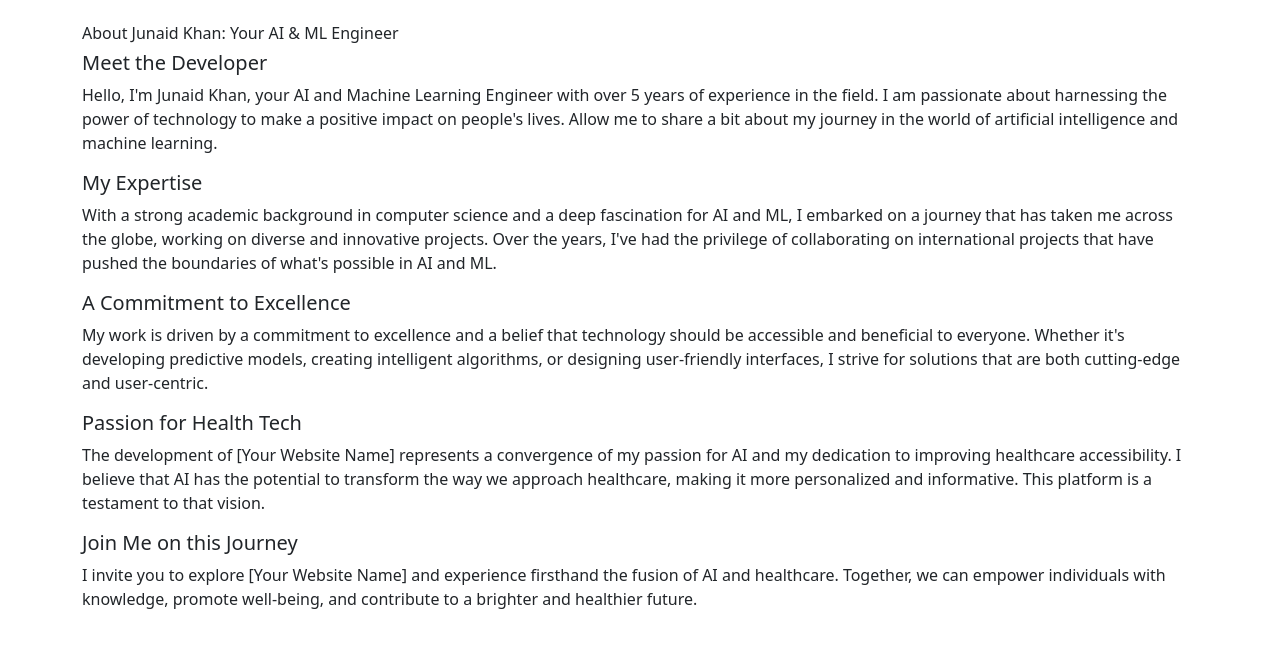
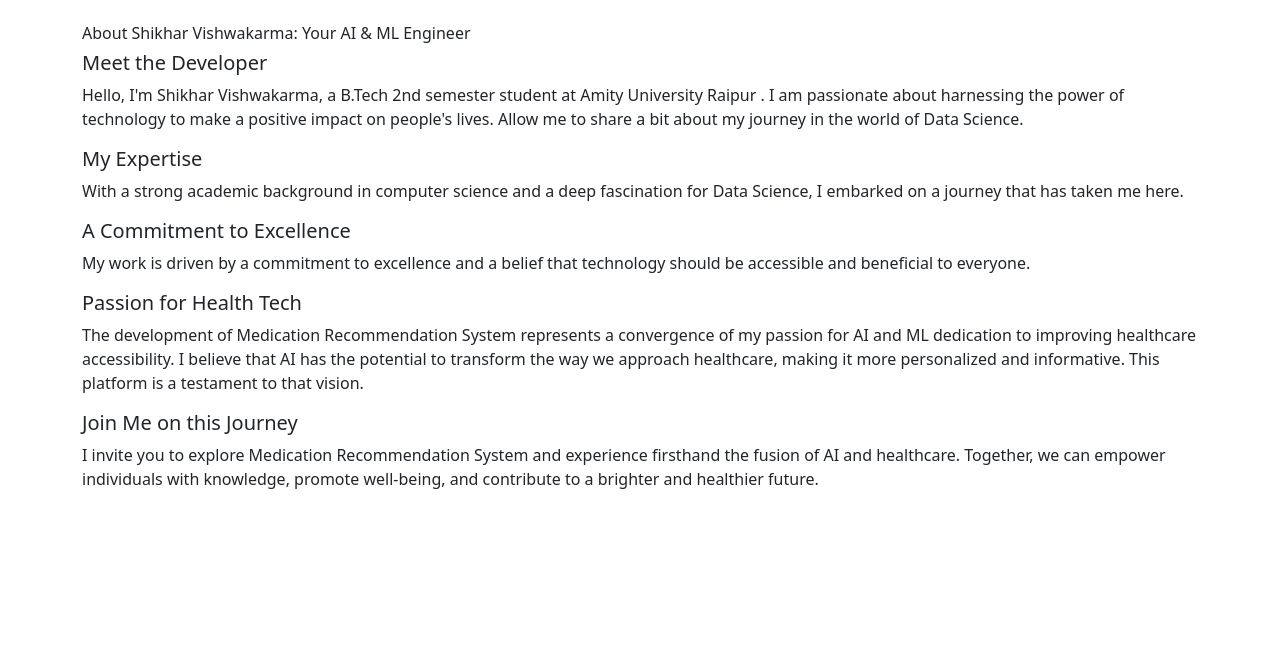
Before and after one commit to Biswajitn23/d2nutrimed, a Flask app: page /developer in a window 1280 px wide. Shown: the top 648 px of the page. Run offline with Flask 3, Linux system fonts and the light colour scheme; parts of the project's set-up code (start-up, migrations or seed data) failed here and were passed over.

Commit message:
updated file of HTML

```diff
--- a/templates/about.html
+++ b/templates/about.html
@@ -38,7 +38,7 @@
 </h3>
 <p>We invite you to explore our platform, engage with our educational content, and take control of your health journey. Together, we can revolutionize the way individuals access and understand healthcare information.
 </p>
-<p>Thank you for choosing [Your Website Name] as your trusted health companion. We are here to empower you with knowledge, support, and a brighter, healthier future.
+<p>Thank you for choosing Medication Recommendation System as your trusted health companion. We are here to empower you with knowledge, support, and a brighter, healthier future.
 </p>
 
     </div>
--- a/templates/contact.html
+++ b/templates/contact.html
@@ -21,8 +21,8 @@
 </h4>
 <p>Feel free to reach out to us via email or through the contact form below. We value your feedback and are committed to providing you with the best possible experience.
 </p>
-<p><b>Email:</b> junaidmehsuud035@gmail.com</p>
-<p><b>Phone:</b> 03477155035</p>
+<p><b>Email:</b> shikharviswha123@gmail.com </p>
+<p><b>Phone:</b> +91 7587241830</p>
 
 
 <h4>Stay Connected</h4>
@@ -30,7 +30,7 @@
 </p>
 <h4>Location
 </h4>
-<p>Dera Ismail Khan, KPK, Pakistan</p>
+<p>Amity University Chhatisgarh</p>
 
 
 
--- a/templates/developer.html
+++ b/templates/developer.html
@@ -9,27 +9,27 @@
   <body>
 
   <div class="container my-4 mt-4">
-<h6>    About Junaid Khan: Your AI & ML Engineer
+<h6>    About Shikhar Vishwakarma: Your AI & ML Engineer
 </h6>
 <h5>Meet the Developer</h5>
 
-<p>Hello, I'm Junaid Khan, your AI and Machine Learning Engineer with over 5 years of experience in the field. I am passionate about harnessing the power of technology to make a positive impact on people's lives. Allow me to share a bit about my journey in the world of artificial intelligence and machine learning.
+<p>Hello, I'm Shikhar Vishwakarma, a B.Tech 2nd semester student at Amity University Raipur . I am passionate about harnessing the power of technology to make a positive impact on people's lives. Allow me to share a bit about my journey in the world of Data Science.
 </p>
 <h5>My Expertise
 </h5>
-<p>With a strong academic background in computer science and a deep fascination for AI and ML, I embarked on a journey that has taken me across the globe, working on diverse and innovative projects. Over the years, I've had the privilege of collaborating on international projects that have pushed the boundaries of what's possible in AI and ML.
+<p>With a strong academic background in computer science and a deep fascination for  Data Science, I embarked on a journey that has taken me here.
 </p>
 <h5>A Commitment to Excellence
 </h5>
-<p>My work is driven by a commitment to excellence and a belief that technology should be accessible and beneficial to everyone. Whether it's developing predictive models, creating intelligent algorithms, or designing user-friendly interfaces, I strive for solutions that are both cutting-edge and user-centric.
+<p>My work is driven by a commitment to excellence and a belief that technology should be accessible and beneficial to everyone.
 </p>
 <h5>Passion for Health Tech
 </h5>
-<p>The development of [Your Website Name] represents a convergence of my passion for AI and my dedication to improving healthcare accessibility. I believe that AI has the potential to transform the way we approach healthcare, making it more personalized and informative. This platform is a testament to that vision.
+<p>The development of Medication Recommendation System represents a convergence of my passion for AI and ML dedication to improving healthcare accessibility. I believe that AI has the potential to transform the way we approach healthcare, making it more personalized and informative. This platform is a testament to that vision.
 </p>
 <h5>Join Me on this Journey
 </h5>
-<p>I invite you to explore [Your Website Name] and experience firsthand the fusion of AI and healthcare. Together, we can empower individuals with knowledge, promote well-being, and contribute to a brighter and healthier future.
+<p>I invite you to explore Medication Recommendation System and experience firsthand the fusion of AI and healthcare. Together, we can empower individuals with knowledge, promote well-being, and contribute to a brighter and healthier future.
 </p>
   </div>
     <script src="https://cdn.jsdelivr.net/npm/bootstrap@5.3.1/dist/js/bootstrap.bundle.min.js" integrity="sha384-HwwvtgBNo3bZJJLYd8oVXjrBZt8cqVSpeBNS5n7C8IVInixGAoxmnlMuBnhbgrkm" crossorigin="anonymous"></script>
```
